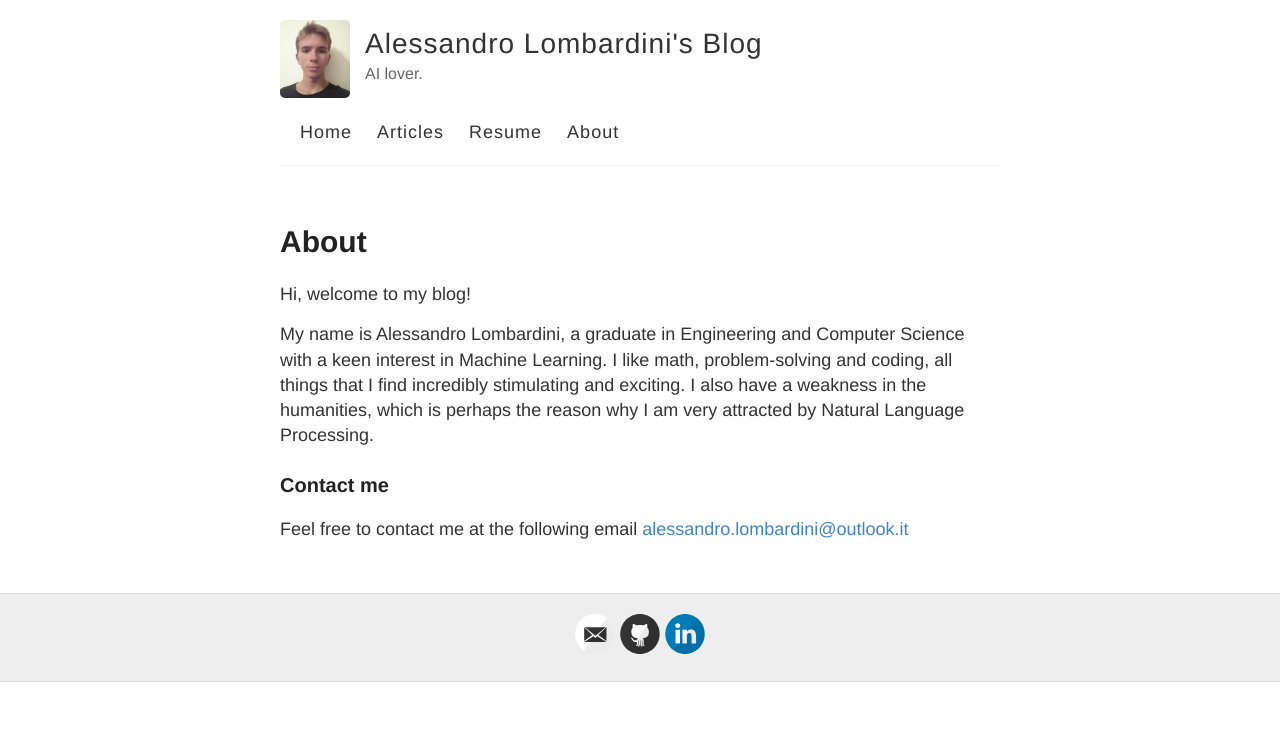
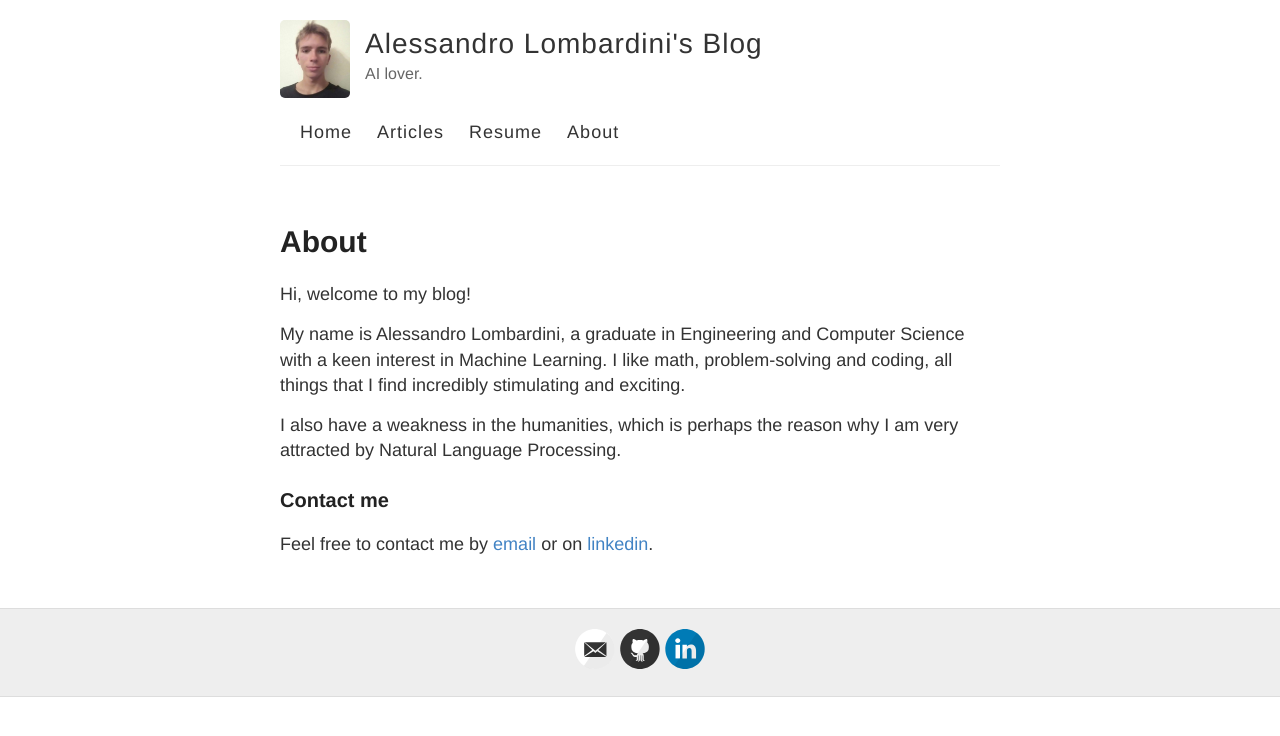
Before and after one commit to alessandrolombardini/alessandrolombardini.github.io, a Jekyll site: the page built from about.md, in a window 1280 px wide. Shown: the top 736 px of the page. Built offline with Jekyll 4.4.1, drawn with Linux system fonts in a browser that asks for light colours.

Commit message:
Update about.md

```diff
--- a/about.md
+++ b/about.md
@@ -6,9 +6,11 @@
 
 Hi, welcome to my blog!
 
-My name is Alessandro Lombardini, a graduate in Engineering and Computer Science with a keen interest in Machine Learning. I like math, problem-solving and coding, all things that I find incredibly stimulating and exciting. I also have a weakness in the humanities, which is perhaps the reason why I am very attracted by Natural Language Processing.
+My name is Alessandro Lombardini, a graduate in Engineering and Computer Science with a keen interest in Machine Learning. I like math, problem-solving and coding, all things that I find incredibly stimulating and exciting.
+
+I also have a weakness in the humanities, which is perhaps the reason why I am very attracted by Natural Language Processing.
 
 
 ### Contact me
 
-Feel free to contact me at the following email [alessandro.lombardini@outlook.it](mailto:email@domain.com)
+Feel free to contact me by [email](mailto:alessandro.lombardini@outlook.it) or on [linkedin](https://www.linkedin.com/in/alessandro-lombardini-4a894a158/).
```
